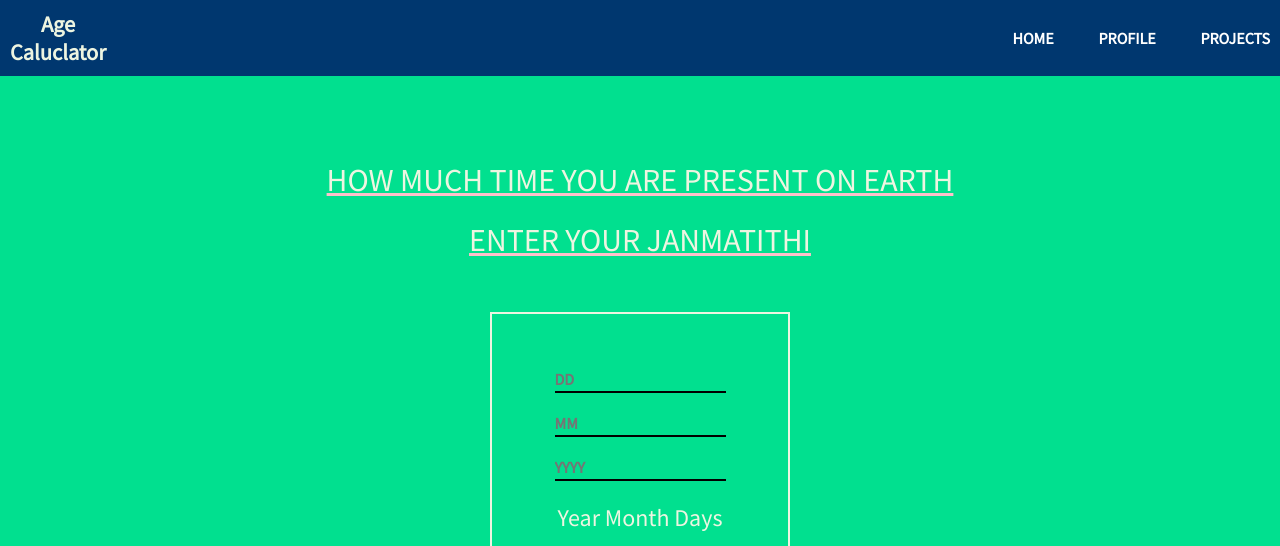
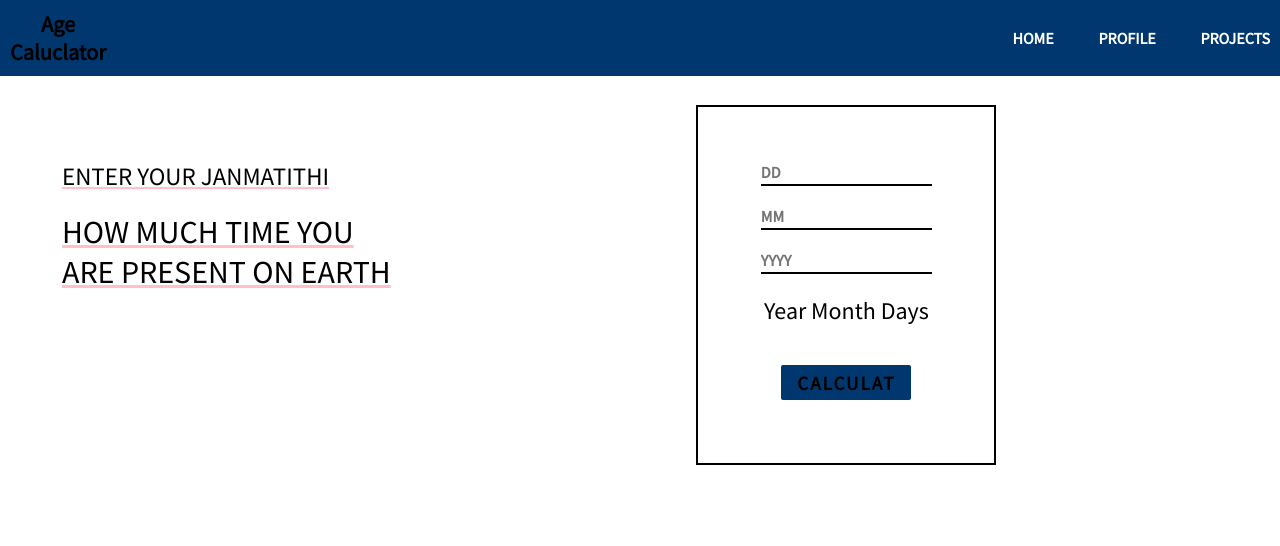
Before and after one commit to ParmarAayush/AgeCalculator, a plain HTML site: page index.html in a window 1280 px wide. Shown: the top 546 px of the page. Drawn offline with nearby package versions, Linux system fonts and the light colour scheme.

Commit message:
Review site and amke it better

```diff
--- a/index.html
+++ b/index.html
@@ -36,8 +36,8 @@
     </div>
     <div class="mainBox">
         <div class="heading">
-            <p class="headline">How much time you are present on earth</p>
-            <p>enter your janmatithi</p>
+            <p class="secondary">enter your janmatithi</p>
+            <p class="headline">How much time you <br> are present on earth</p>
         </div>
         <div class="mainContent">
             <div class="main">
--- a/style.css
+++ b/style.css
@@ -1,10 +1,10 @@
 @import url('https://fonts.googleapis.com/css2?family=Source+Sans+Pro&display=swap');
-
+@import url('https://fonts.googleapis.com/css2?family=Readex+Pro&display=swap');
 :root {
     --col1: #1bbc9b;
     --primary: #00376f;
     --background: #01e08f;
-    --font: #edf5e1;
+    --font: #000000;
     --underline: #379683;
     --strip: #34495e;
 }
@@ -13,7 +13,6 @@
     margin: 0;
     padding: 0;
     font-family: 'Source Sans Pro', sans-serif;
-    /* font-family: 'Roboto Condensed', sans-serif; */
     box-sizing: border-box;
 
 }
@@ -23,8 +22,10 @@ html {
 }
 
 body {
-    background-color: var(--background);
+    /* background-color: var(--background); */
     overflow-x: hidden;
+    font-family: 'Readex Pro', sans-serif;
+
 }
 
 .header {
@@ -95,19 +96,21 @@ body {
 
 .mainBox .heading {
     padding: 40px;
+    float: left;
 }
 
 .mainBox .heading p {
-    /* margin: 2px;
-    margin-top: 20px; */
     margin: 20px 2px 2px 2px;
-    text-align: center;
+    text-align: left;
     color: var(--font);
     font-size: 2rem;
     text-transform: uppercase;
     text-decoration: underline;
     text-decoration-color: pink;
 
+}
+.mainBox .heading .secondary {
+    font-size: 25px;
 }
 
 /* .headline {
```
